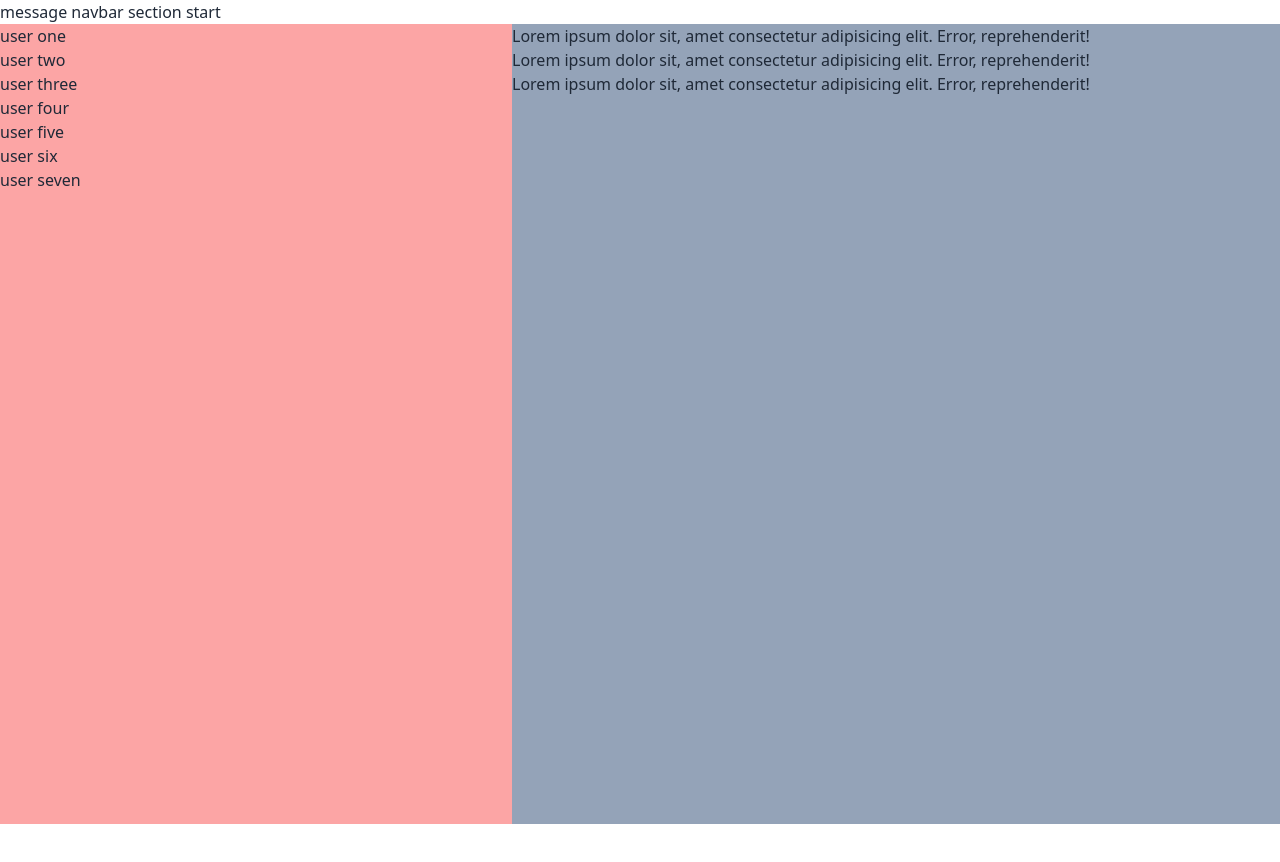
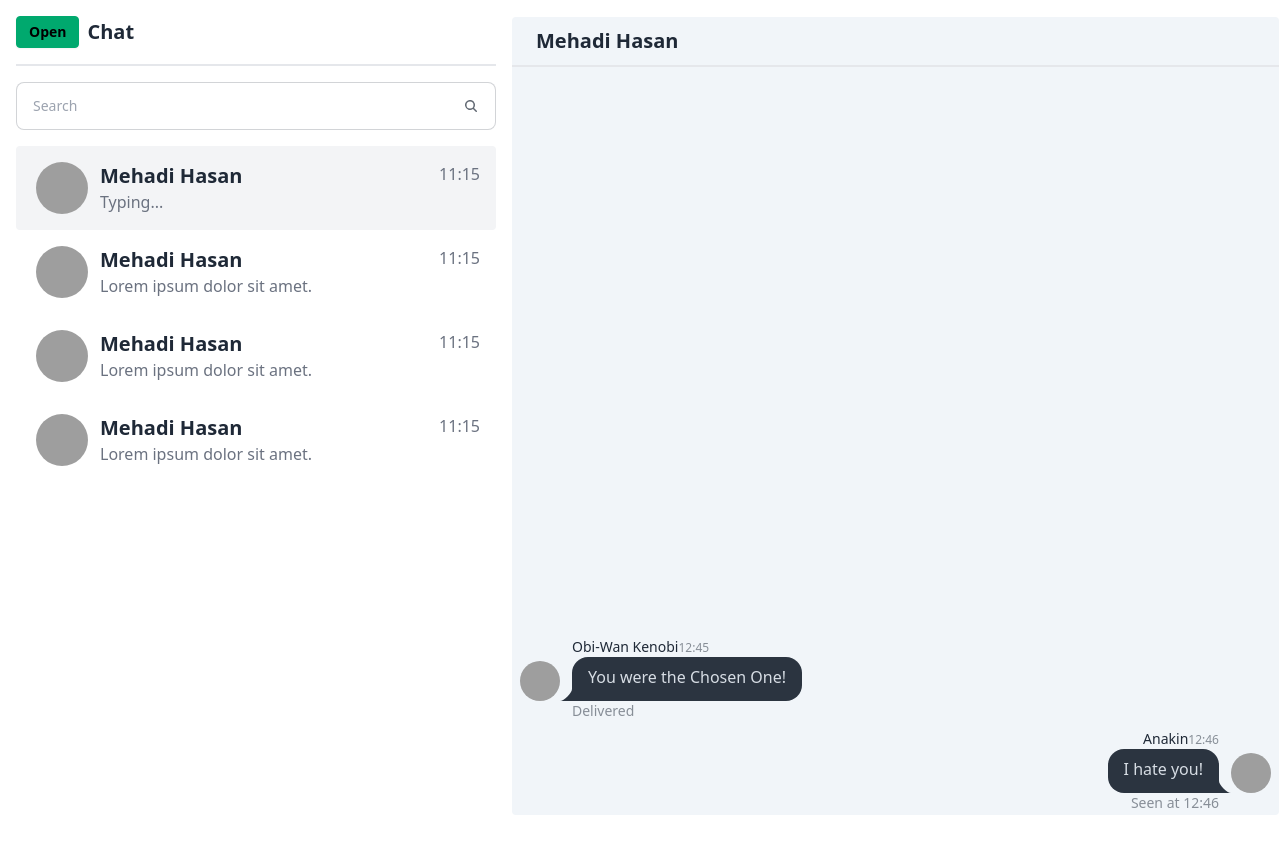
Before and after one commit to MehadiHasan-web/Cloud-Kitchen, a React (Vite) app: page /message in a window 1280 px wide. Shown: the top 862 px of the page. Before the commit the page ends 824 px from the top, so only its background shows below. Built offline with nearby package versions, Linux system fonts and the light colour scheme; grey boxes are pictures that could not be loaded.

Commit message:
added msg

```diff
--- a/src/pages/Message/ChatOption.jsx
+++ b/src/pages/Message/ChatOption.jsx
@@ -2,13 +2,48 @@
 
 const ChatOption = () => {
   return (
-    <div>
-      {/* content section start */}
-      <p>Lorem ipsum dolor sit, amet consectetur adipisicing elit. Error, reprehenderit!</p>
-      <p>Lorem ipsum dolor sit, amet consectetur adipisicing elit. Error, reprehenderit!</p>
-      <p>Lorem ipsum dolor sit, amet consectetur adipisicing elit. Error, reprehenderit!</p>
-      {/* content section end */}
-    </div>
+    <>
+      <div className="my-4 px-4 border-b-2  py-[10px]  flex items-center">
+        <h2 className=" ps-2 text-xl font-bold " >Mehadi Hasan</h2>
+      </div>
+      {/* message  */}
+      <div className="w-full h-full grid content-end pb-16">
+        <div className="px-2  ">
+          <div className="chat chat-start">
+            <div className="chat-image avatar">
+              <div className="w-10 rounded-full">
+                <img alt="Tailwind CSS chat bubble component" src="https://img.daisyui.com/images/stock/photo-1534528741775-53994a69daeb.jpg" />
+              </div>
+            </div>
+            <div className="chat-header">
+              Obi-Wan Kenobi
+              <time className="text-xs opacity-50">12:45</time>
+            </div>
+            <div className="chat-bubble">You were the Chosen One!</div>
+            <div className="chat-footer opacity-50">
+              Delivered
+            </div>
+          </div>
+
+          <div className="chat chat-end">
+            <div className="chat-image avatar">
+              <div className="w-10 rounded-full">
+                <img alt="Tailwind CSS chat bubble component" src="https://img.daisyui.com/images/stock/photo-1534528741775-53994a69daeb.jpg" />
+              </div>
+            </div>
+            <div className="chat-header">
+              Anakin
+              <time className="text-xs opacity-50">12:46</time>
+            </div>
+            <div className="chat-bubble">I hate you!</div>
+            <div className="chat-footer opacity-50">
+              Seen at 12:46
+            </div>
+          </div>
+        </div>
+
+      </div>
+    </>
   );
 };
 
--- a/src/pages/Message/Message.jsx
+++ b/src/pages/Message/Message.jsx
@@ -6,14 +6,17 @@ import Users from "./Users";
 const Message = () => {
   return (
     <div>
-      <MessageNav></MessageNav>
+      {/* <MessageNav></MessageNav> */}
       {/* content section start */}
       <div className="flex justify-center h-screen">
-        <div className="w-[40%] bg-red-300 h-full">
+        <div className="w-[40%]  h-full">
           <Users></Users>
         </div>
-        <div className="w-[60%] bg-slate-400 h-full">
-          <ChatOption></ChatOption>
+        <div className="w-[60%]   pt-[1px] pb-[1px] pr-[1px] ">
+          <div className=" h-full bg-slate-100 rounded">
+            <ChatOption></ChatOption>
+          </div>
+
         </div>
       </div>
       {/* content section end */}
--- a/src/pages/Message/Users.jsx
+++ b/src/pages/Message/Users.jsx
@@ -2,19 +2,85 @@
 
 const Users = () => {
   return (
-    <div>
-      {/* content section start */}
-      <ul>
-        <li>user one</li>
-        <li>user two</li>
-        <li>user three</li>
-        <li>user four</li>
-        <li>user five</li>
-        <li>user six</li>
-        <li>user seven</li>
-      </ul>
-      {/* content section end */}
-    </div>
+    <>
+      <div className="my-4 px-4">
+        <div className="  flex items-center justify-start border-b-2  pb-4 mb-2">
+          <button className="btn btn-success btn-sm rounded">Open</button>
+          <h2 className=" ps-2 text-xl font-bold" >Chat</h2>
+        </div>
+
+        {/* search box  */}
+        <label className="input input-bordered flex items-center gap-2 mt-4 input-md">
+          <input type="text" className="grow " placeholder="Search" />
+          <svg xmlns="http://www.w3.org/2000/svg" viewBox="0 0 16 16" fill="currentColor" className="w-4 h-4 opacity-70"><path fillRule="evenodd" d="M9.965 11.026a5 5 0 1 1 1.06-1.06l2.755 2.754a.75.75 0 1 1-1.06 1.06l-2.755-2.754ZM10.5 7a3.5 3.5 0 1 1-7 0 3.5 3.5 0 0 1 7 0Z" clipRule="evenodd" /></svg>
+        </label>
+        {/* people  */}
+        <div className="mt-4">
+          {/* m 1  */}
+          <div className="p-4 bg-gray-100 rounded flex justify-between ">
+            <div className="flex">
+              <img className="mask mask-circle" width={60} height={60} src="https://images.unsplash.com/photo-1521572267360-ee0c2909d518?q=80&w=1287&h=1287&auto=format&fit=crop&ixlib=rb-4.0.3&ixid=M3wxMjA3fDB8MHxwaG90by1wYWdlfHx8fGVufDB8fHx8fA%3D%3D" alt="" />
+              <div className="ms-2">
+                <h4 className="font-bold text-xl">Mehadi Hasan</h4>
+                <span className="text-gray-500	">Typing...</span>
+              </div>
+            </div>
+            {/* time  */}
+            <div>
+              <span className="text-gray-500	">11:15</span>
+            </div>
+          </div>
+
+          {/* m 1  */}
+          <div className="p-4 hover:bg-gray-100 rounded flex justify-between cursor-pointer">
+            <div className="flex">
+              <img className="mask mask-circle" width={60} height={60} src="https://images.unsplash.com/photo-1521572267360-ee0c2909d518?q=80&w=1287&h=1287&auto=format&fit=crop&ixlib=rb-4.0.3&ixid=M3wxMjA3fDB8MHxwaG90by1wYWdlfHx8fGVufDB8fHx8fA%3D%3D" alt="" />
+              <div className="ms-2">
+                <h4 className="font-bold text-xl">Mehadi Hasan</h4>
+                <span className="text-gray-500	">Lorem ipsum dolor sit amet.</span>
+              </div>
+            </div>
+            {/* time  */}
+            <div>
+              <span className="text-gray-500	">11:15</span>
+            </div>
+          </div>
+          {/* m 1  */}
+          <div className="p-4 hover:bg-gray-100 rounded flex justify-between cursor-pointer">
+            <div className="flex">
+              <img className="mask mask-circle " width={60} height={60} src="https://images.unsplash.com/photo-1438761681033-6461ffad8d80?q=80&w=1287&h=1287&auto=format&fit=crop&ixlib=rb-4.0.3&ixid=M3wxMjA3fDB8MHxwaG90by1wYWdlfHx8fGVufDB8fHx8fA%3D%3D" alt="" />
+              <div className="ms-2">
+                <h4 className="font-bold text-xl">Mehadi Hasan</h4>
+                <span className="text-gray-500	">Lorem ipsum dolor sit amet.</span>
+              </div>
+            </div>
+            {/* time  */}
+            <div>
+              <span className="text-gray-500	">11:15</span>
+            </div>
+          </div>
+          {/* m 1  */}
+          <div className="p-4 hover:bg-gray-100 rounded flex justify-between cursor-pointer">
+            <div className="flex">
+              <img className="mask mask-circle " width={60} height={60} src="https://images.unsplash.com/photo-1521572267360-ee0c2909d518?q=80&w=1287&h=1287&auto=format&fit=crop&ixlib=rb-4.0.3&ixid=M3wxMjA3fDB8MHxwaG90by1wYWdlfHx8fGVufDB8fHx8fA%3D%3D" alt="" />
+              <div className="ms-2">
+                <h4 className="font-bold text-xl">Mehadi Hasan</h4>
+                <span className="text-gray-500	">Lorem ipsum dolor sit amet.</span>
+              </div>
+            </div>
+            {/* time  */}
+            <div>
+              <span className="text-gray-500	">11:15</span>
+            </div>
+          </div>
+
+        </div>
+
+
+      </div>
+
+
+    </>
   );
 };
 
```
